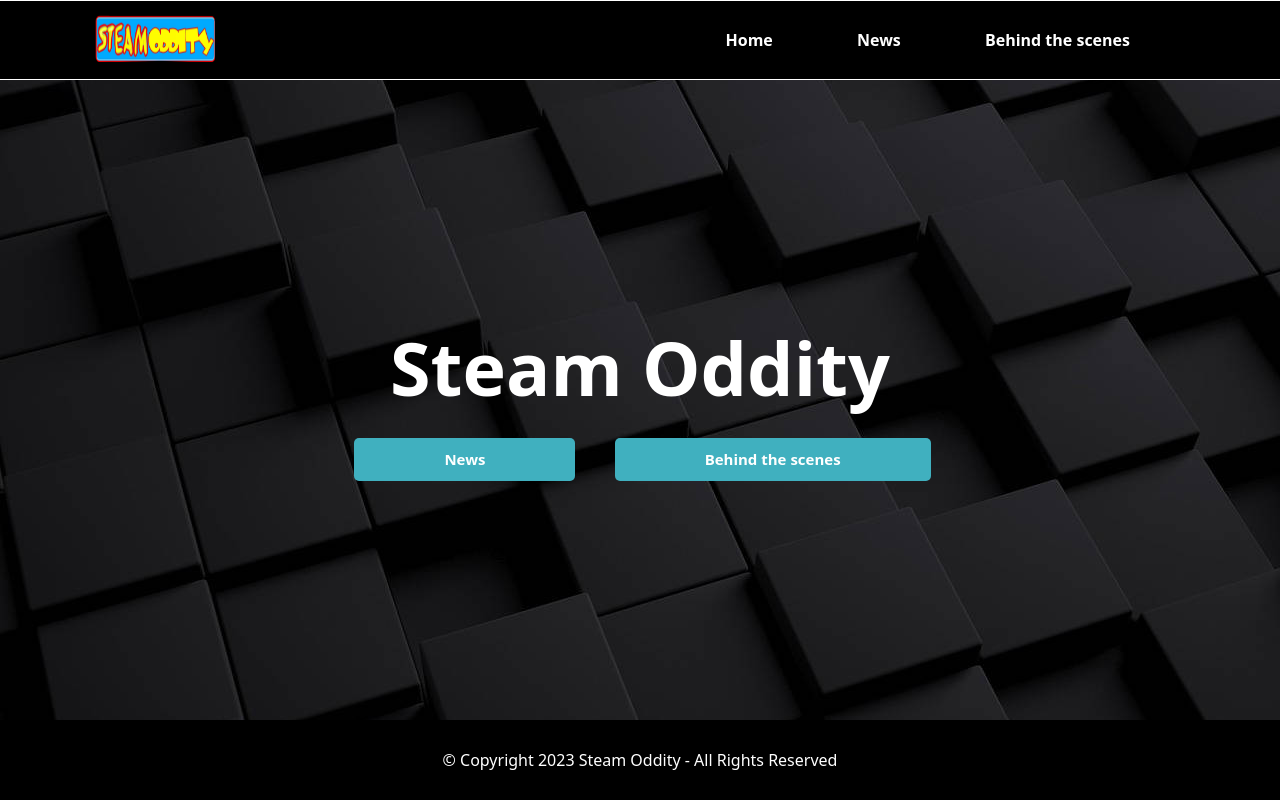
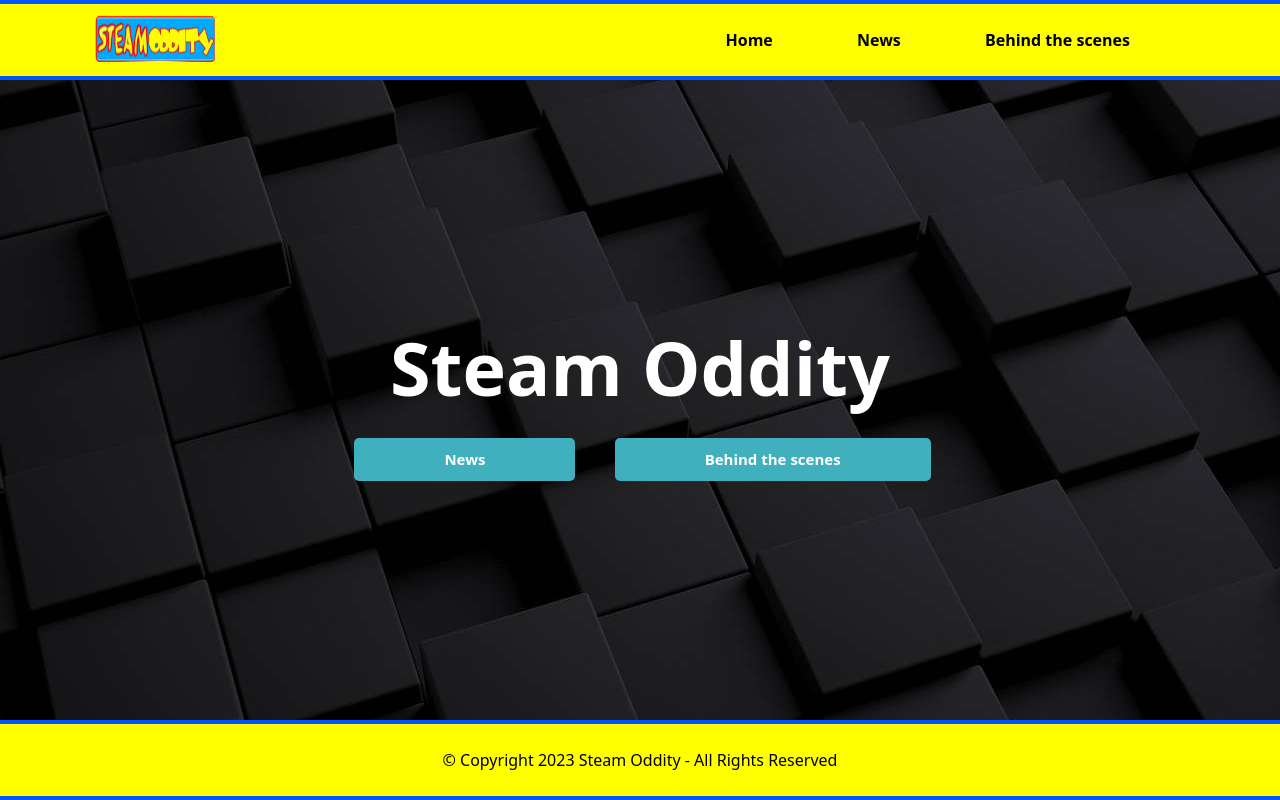
Before and after one commit to RetronEletron/steamoddity-website, a website: page index.html in a window 1280 px wide. Drawn offline with Linux system fonts and the light colour scheme.

Commit message:
Change some layouts

```diff
--- a/index.html
+++ b/index.html
@@ -18,13 +18,13 @@ This website follows a GNU GENERAL PUBLIC LICENSE 3
   <link rel="icon" type="image/x-icon" href="https://www.steamoddity.com/logo/steamoddity-logo.jpg">
 </head>
 <body class="steamoddity-home-bg h-screen flex flex-col justify-center items-center">
-  <header class="bg-black h-[79.8px] border-solid border-b-white border-t-white border-y flex justify-center items-center absolute top-0 w-screen">
+  <header class="bg-[#FFFF00] h-[79.8px] border-solid border-y-[#0055FF] border-y-[4px] flex justify-center ] items-center absolute top-0 w-screen">
     <div class="w-[1140px] h-[79.8px] flex items-center justify-between">
       <a href="./"><img src="build/logo/steamoddity-brand-logo.png" alt="Steam Oddity logo" class="w-[165px] h-[150px] pr-[15px] pl-[20px]"></a>
       <nav class="steamoddity-nav-media-query">
-        <a href="./" class="text-white no-underline pr-[80px] font-bold font-'Jost', sans-serif hover:opacity-70 transition-opacity duration-500">Home</a>
-        <a href="build/news.html" class="text-white pr-[80px] font-bold font-'Jost', sans-serif hover:opacity-70 transition-opacity duration-500">News</a>
-        <a href="" class="text-white pr-[80px] font-bold font-'Jost', sans-serif hover:opacity-70 transition-opacity duration-500">Behind the scenes</a>
+        <a href="./" class="text-black no-underline pr-[80px] font-bold font-'Jost', sans-serif hover:opacity-70 transition-opacity duration-500">Home</a>
+        <a href="build/news.html" class="text-black pr-[80px] font-bold font-'Jost', sans-serif hover:opacity-70 transition-opacity duration-500">News</a>
+        <a href="" class="text-black pr-[80px] font-bold font-'Jost', sans-serif hover:opacity-70 transition-opacity duration-500">Behind the scenes</a>
       </nav>
     </div>
   </header>
@@ -33,6 +33,6 @@ This website follows a GNU GENERAL PUBLIC LICENSE 3
       <button onclick="window.open('build/news.html','_self')" class="text-white px-[90px] py-[10px] cursor-pointer bg-[#40B0BF] font-bold ml-[20px] mr-[15px] mt-[20px] rounded-[5px] text-[15px] transition-colors duration-500 hover:bg-[#FCFF01] hover:text-black">News</button>
       <button onclick="window.open('','_self')" class="text-white px-[90px] py-[10px] cursor-pointer bg-[#40B0BF] font-bold ml-[20px] mr-[15px] mt-[20px] rounded-[5px] text-[15px] transition-colors duration-500 hover:bg-[#FCFF01] hover:text-black">Behind the scenes</button>
     </div>
-  <footer class="text-white h-[80px] w-screen bg-black absolute bottom-0 flex justify-center items-center">&#169; Copyright 2023 Steam Oddity - All Rights Reserved</footer>
+  <footer class="text-black h-[80px] w-screen bg-[#FFFF00] absolute bottom-0 flex justify-center items-center border-solid border-y-[#0055FF] border-y-[4px]">&#169; Copyright 2023 Steam Oddity - All Rights Reserved</footer>
 </body>
 </html>
--- a/src/input.css
+++ b/src/input.css
@@ -2,6 +2,7 @@
 @tailwind components;
 @tailwind utilities;
 @import url('https://fonts.googleapis.com/css2?family=Jost&display=swap');
+@import url('https://fonts.googleapis.com/css2?family=Luckiest+Guy&display=swap');
 
 .steamoddity-home-bg {
   background-image: url(../images/blocky-background-1920x1080.jpg);
```
Also changed, not shown: build/css/style.css, build/news.html, build/posts/post-1.html.
